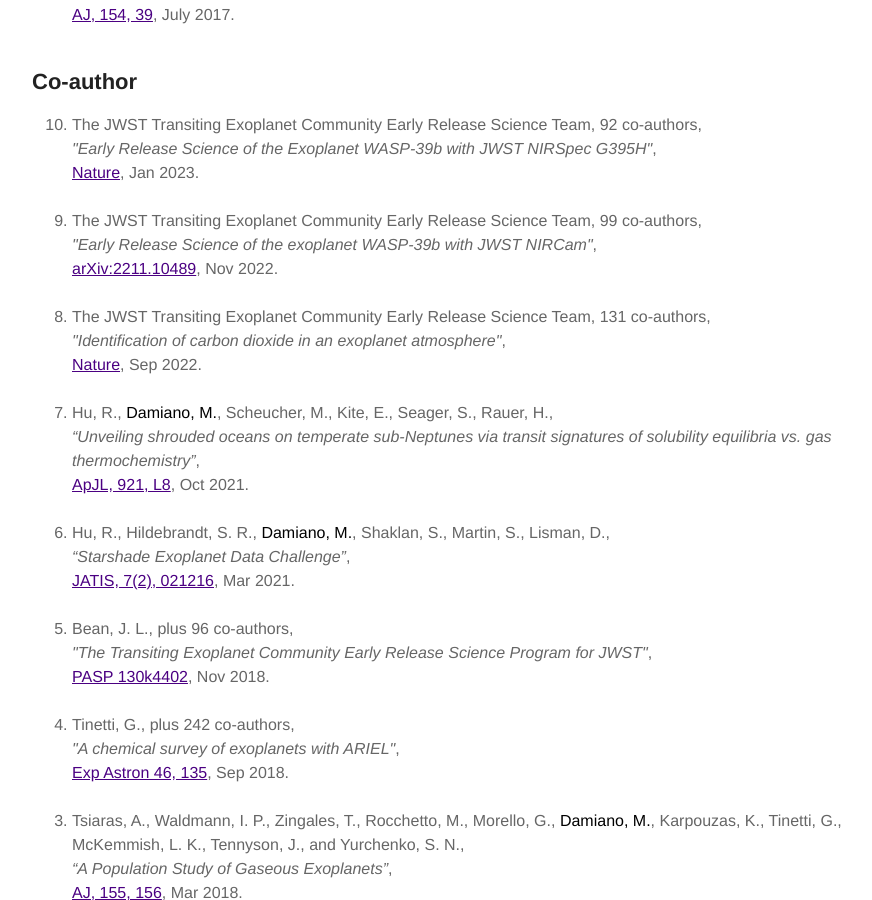
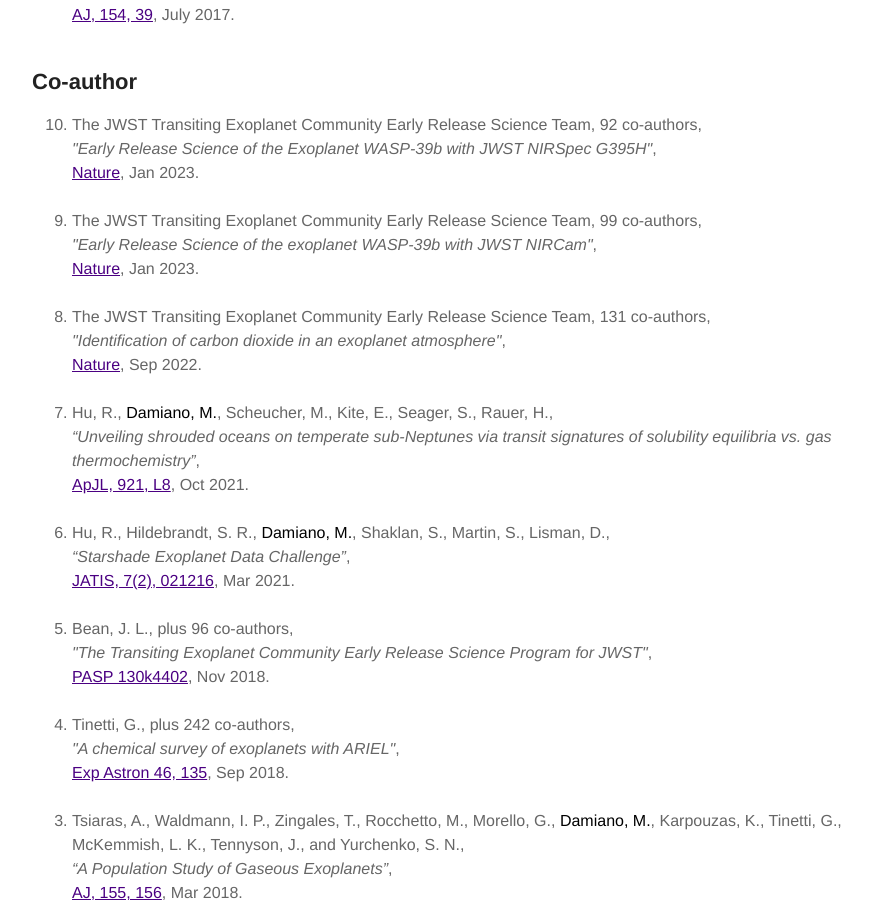
Before and after one commit to MDamiano/MDamiano.github.io, a Jekyll site: the page built from publications.md, in a window 1280 px wide and 900 px high, scrolled down 1506 px. Shown: the whole window, without its empty margins (203-1075 px from the left). Built offline with Jekyll 4.4.1, drawn with Linux system fonts in a browser that asks for light colours.

Commit message:
Update Jan 2023

```diff
--- a/publications.md
+++ b/publications.md
@@ -57,7 +57,7 @@ layout: page
 	    <br /><br /></li>
     <li>The JWST Transiting Exoplanet Community Early Release Science Team, 99 co-authors,
 	    <br /><i>"Early Release Science of the exoplanet WASP-39b with JWST NIRCam"</i>,
-	    <br /><a href="https://arxiv.org/abs/2211.10489">arXiv:2211.10489</a>, Nov 2022.
+	    <br /><a href="https://www.nature.com/articles/s41586-022-05590-4">Nature</a>, Jan 2023.
 	    <br /><br /></li>
     <li>The JWST Transiting Exoplanet Community Early Release Science Team, 131 co-authors,
 	    <br /><i>"Identification of carbon dioxide in an exoplanet atmosphere"</i>,
```
